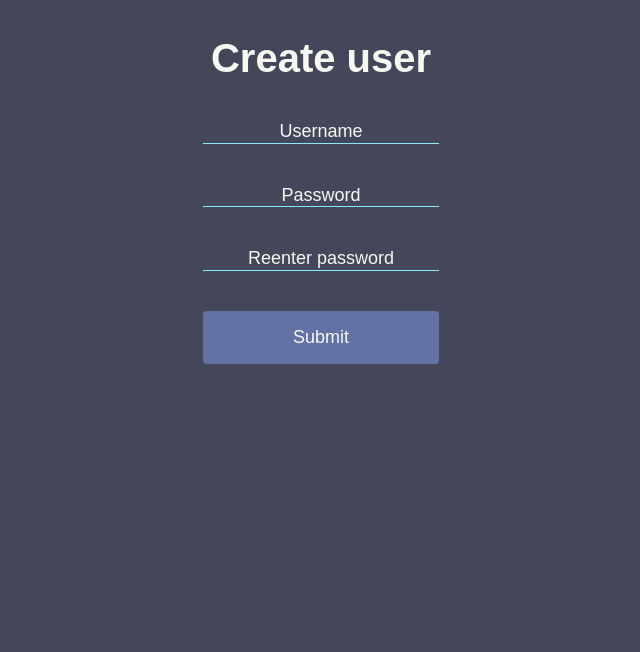
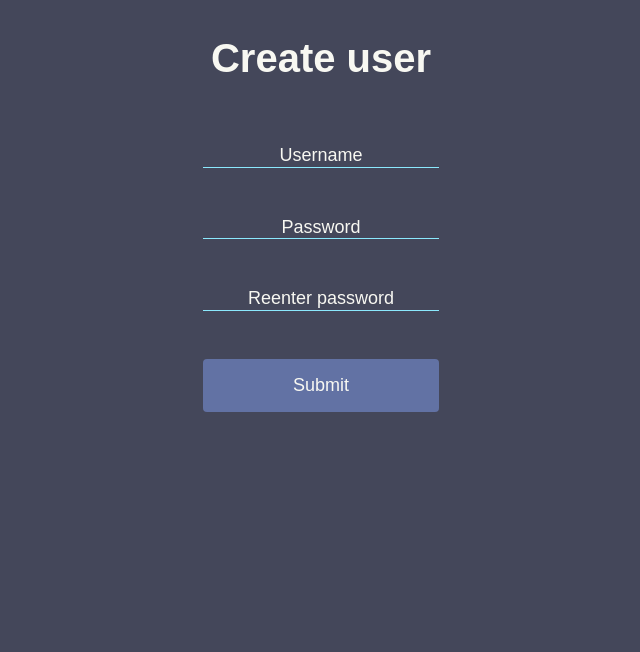
Before and after one commit to Theeoi/theodorblom.com, a Flask app: page /auth/create-user/ in a window 1280 px wide. Shown: the part 90-742 px from the top of the page, without its empty margins (319-959 px from the left). Run offline with Flask 3, Linux system fonts and the light colour scheme; the visitor is signed in with stand-in values (Sample User, id 1); some libraries are stand-ins or nearby versions; some web fonts are replaced.

Commit message:
fix(navbar): no more jank on scroll

```diff
--- a/website/static/css/auth.css
+++ b/website/static/css/auth.css
@@ -1,3 +1,7 @@
+.sticky + .formContainer {
+    padding-top: 7em;
+}
+
 .formContainer {
   display: flex;
   flex-direction: column;
@@ -13,7 +17,7 @@
 }
 
 input {
-  margin: 0 0 5vh 0;
+  margin: 3vh 0 3vh 0;
   border: 1px solid var(--clr-accent-cyan);
   border-right: none;
   border-top: none;
--- a/website/static/css/home.css
+++ b/website/static/css/home.css
@@ -11,6 +11,10 @@
         "social-list"
         "tagline";
     grid-template-rows: min-content max-content max-content;
+}
+
+.sticky + .intro {
+    padding-top: 8em;
 }
 
 .intro__img {
--- a/website/static/css/style.css
+++ b/website/static/css/style.css
@@ -125,10 +125,6 @@ h3 { font-size: var(--fs-h3); }
     position: fixed;
     top: 0;
     width: 100%;
-}
-
-.sticky + .intro {
-    padding-top: 8em;
 }
 
 .logo {
```
